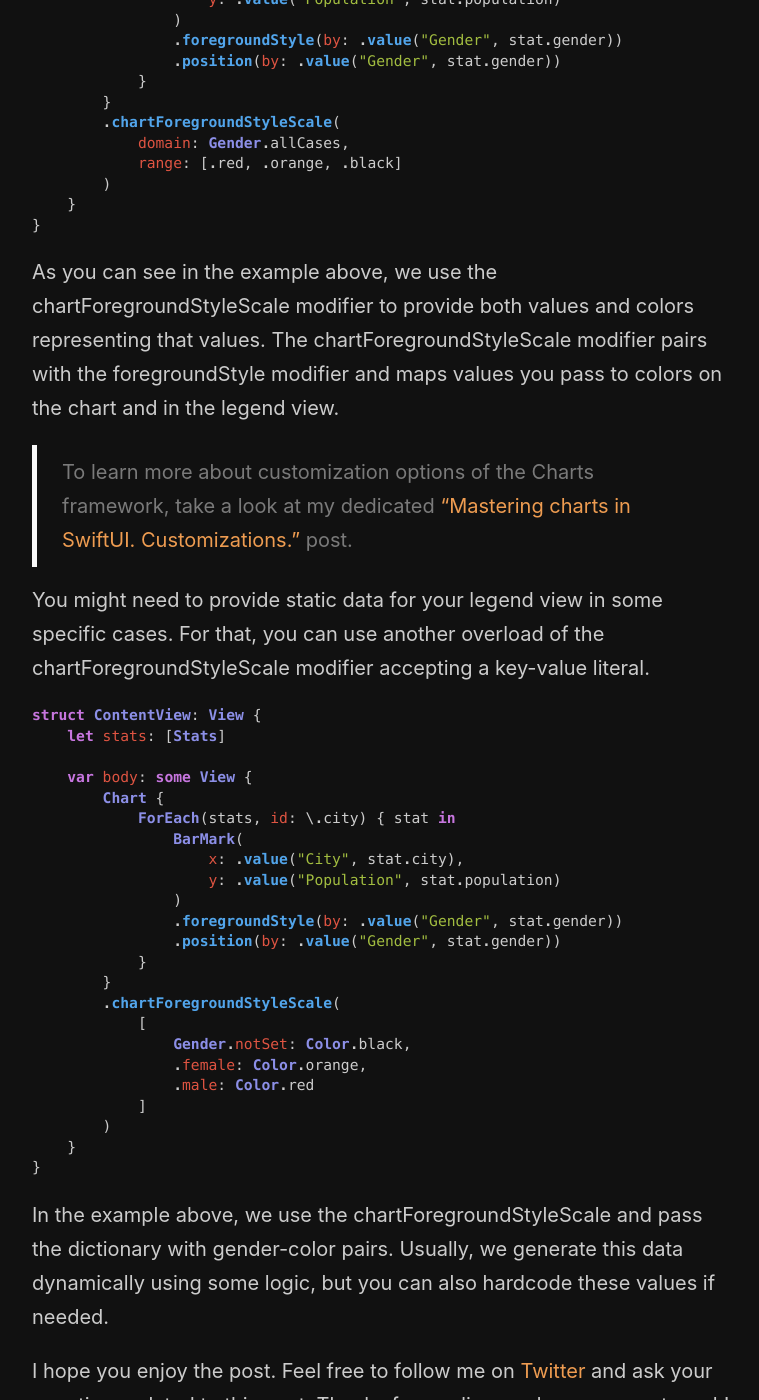
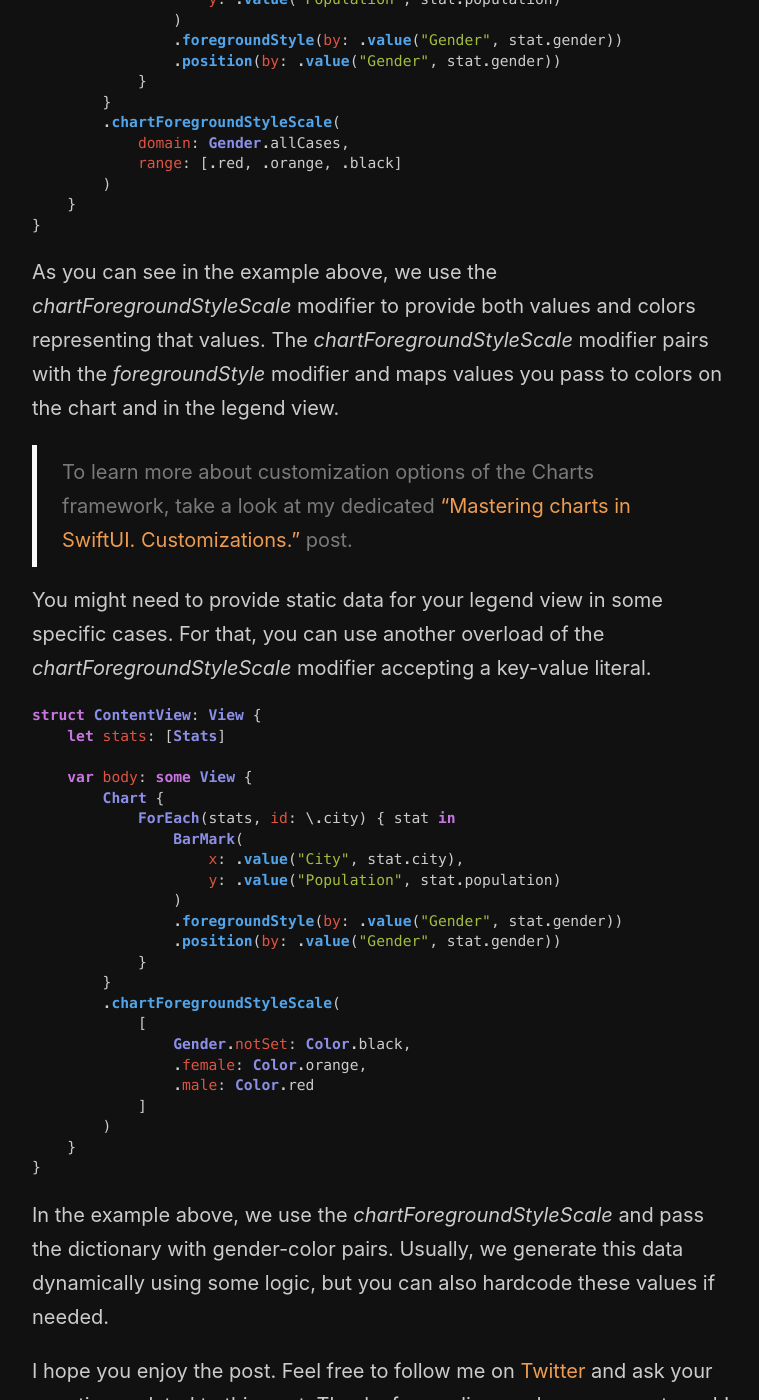
Before and after one commit to mecid/mecid.github.io, a Jekyll site: the page built from _posts/2023-02-22-mastering-charts-in-swiftui-legends.md, in a window 1280 px wide and 1400 px high, scrolled down 2539 px. Shown: the whole window, without its empty margins (258-1017 px from the left). Built offline with Jekyll 4.4.1, drawn with Linux system fonts in a browser that asks for light colours; some of the changed text lies outside the part shown.

Commit message:
chart legends post formatted

````diff
--- a/_posts/2023-02-22-mastering-charts-in-swiftui-legends.md
+++ b/_posts/2023-02-22-mastering-charts-in-swiftui-legends.md
@@ -32,7 +32,7 @@ struct ContentView: View {
 
 > To learn more about the basics of the Charts framework, take a look at my dedicated ["Mastering charts in SwiftUI. Basics."](/2023/01/10/mastering-charts-in-swiftui-basics/) post.
 
-As you can see in the example above, our chart has a legend view automatically generated by the Swift Charts framework. We use the foregroundStyle modifier on the BarMark type, which allows the framework to create a legend view. It looks good, but what if we don't need the legend view at all? In this case, we can use the chartLegend view modifier to control the visibility of the legend view.
+As you can see in the example above, our chart has a legend view automatically generated by the Swift Charts framework. We use the *foregroundStyle* modifier on the *BarMark* type, which allows the framework to create a legend view. It looks good, but what if we don't need the legend view at all? In this case, we can use the *chartLegend* view modifier to control the visibility of the legend view.
 
 ```swift
 struct ContentView: View {
@@ -54,7 +54,7 @@ struct ContentView: View {
 }
 ```
 
-The chartLegend modifier allows us to control the visibility of the legend view by passing one of these three options: automatic, visible, and hidden. Another overload of the chartLegend modifier allows us to control the legend view's position, alignment, and spacing.
+The *chartLegend* modifier allows us to control the visibility of the legend view by passing one of these three options: *automatic*, *visible*, and *hidden*. Another overload of the *chartLegend* modifier allows us to control the legend view's position, alignment, and spacing.
 
 ```swift
 struct ContentView: View {
@@ -101,11 +101,11 @@ struct ContentView: View {
 }
 ```
 
-As you can see in the example above, we use the chartForegroundStyleScale modifier to provide both values and colors representing that values. The chartForegroundStyleScale modifier pairs with the foregroundStyle modifier and maps values you pass to colors on the chart and in the legend view.
+As you can see in the example above, we use the *chartForegroundStyleScale* modifier to provide both values and colors representing that values. The *chartForegroundStyleScale* modifier pairs with the *foregroundStyle* modifier and maps values you pass to colors on the chart and in the legend view.
 
 > To learn more about customization options of the Charts framework, take a look at my dedicated ["Mastering charts in SwiftUI. Customizations."](/2023/02/15/mastering-charts-in-swiftui-customizations/) post.
 
-You might need to provide static data for your legend view in some specific cases. For that, you can use another overload of the chartForegroundStyleScale modifier accepting a key-value literal.
+You might need to provide static data for your legend view in some specific cases. For that, you can use another overload of the *chartForegroundStyleScale* modifier accepting a key-value literal.
 
 ```swift
 struct ContentView: View {
@@ -133,6 +133,6 @@ struct ContentView: View {
 }
 ```
 
-In the example above, we use the chartForegroundStyleScale and pass the dictionary with gender-color pairs. Usually, we generate this data dynamically using some logic, but you can also hardcode these values if needed.
+In the example above, we use the *chartForegroundStyleScale* and pass the dictionary with gender-color pairs. Usually, we generate this data dynamically using some logic, but you can also hardcode these values if needed.
 
 I hope you enjoy the post. Feel free to follow me on [Twitter](https://twitter.com/mecid) and ask your questions related to this post. Thanks for reading, and see you next week!
````
